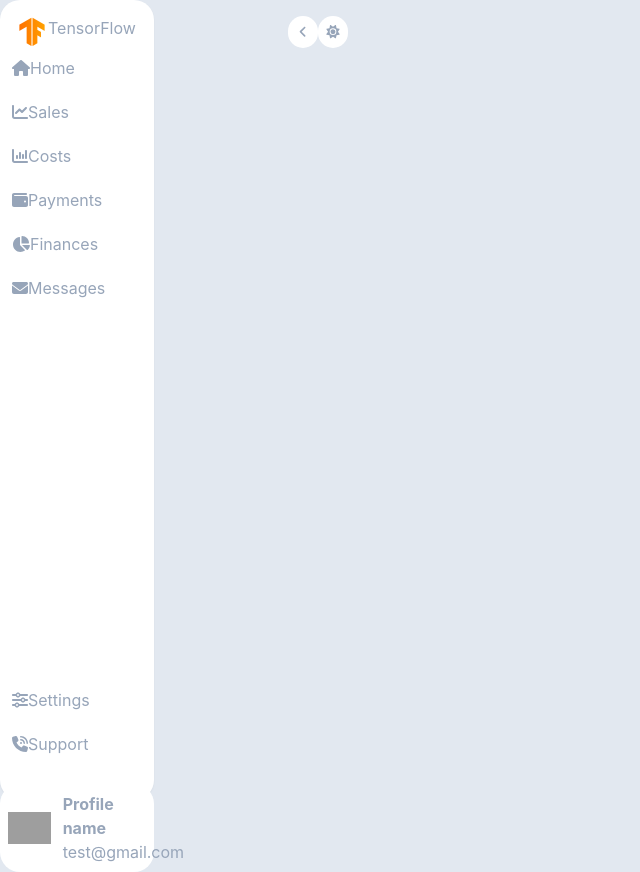
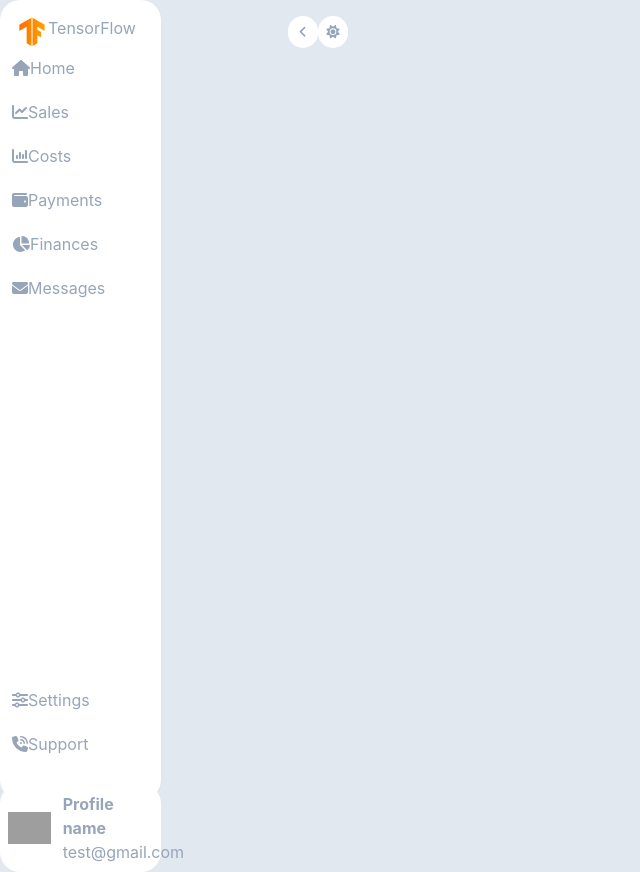
Before and after one commit to ICXPEAX/frontend-html-task, a React (Vite) app: page /support in a window 1280 px wide. Shown: the whole page, without its empty margins (0-640 px from the left). Built offline with nearby package versions, Linux system fonts and the light colour scheme; grey boxes are pictures that could not be loaded.

Commit message:
first commit

```diff
--- a/src/index.scss
+++ b/src/index.scss
@@ -32,7 +32,7 @@ html {
 
 .sliderbar {
  height: 100vh;
- width: 40%;
+ width: 42%;
 
 
 }
@@ -42,7 +42,7 @@ html {
   display: flex;
   flex-direction: column;
   background-color:var(--color-sidebar-background-light-default);
-  width: 40%;
+  width: 42%;
   box-shadow: 0 1px 2px 0 rgba(0, 0, 0, 0.05);
   border-radius: 20px;
 
@@ -148,7 +148,7 @@ html {
 }
 
 .SliderClose {
-  width: 6%;
+  width: 7%;
 
   transition-property: all;
   transition-timing-function: cubic-bezier(0.4, 0, 0.2, 1);
```
